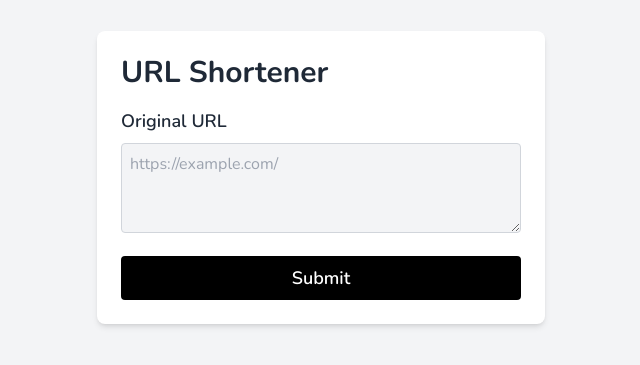
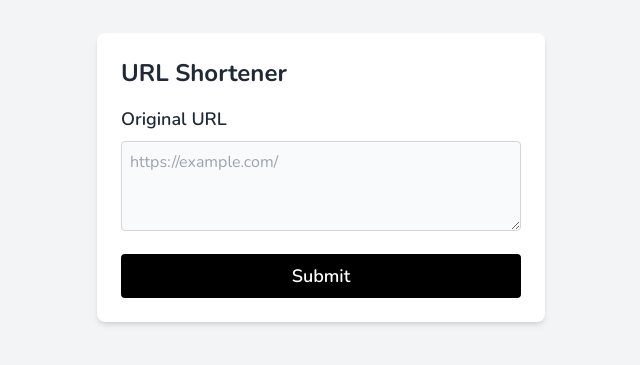
Before and after one commit to mahfuzurrahman98/url-shortner, a Vue app in the folder client/: page / in a window 1280 px wide. Shown: the part 223-588 px from the top of the page, without its empty margins (319-959 px from the left). Built offline with nearby package versions, Linux system fonts and the light colour scheme.

Commit message:
minor improvement

```diff
--- a/client/src/views/HomeView.vue
+++ b/client/src/views/HomeView.vue
@@ -1,7 +1,7 @@
 <template>
     <div class="min-h-screen flex items-center justify-center bg-gray-100 p-4">
         <div class="w-full max-w-md bg-white p-6 rounded-lg shadow-md">
-            <h2 class="text-3xl font-bold text-gray-800 mb-4">URL Shortener</h2>
+            <h2 class="text-2xl font-bold text-gray-800 mb-4">URL Shortener</h2>
             <form @submit.prevent="onSubmit">
                 <div class="mb-4">
                     <label
@@ -17,7 +17,7 @@
                         cols="30"
                         rows="3"
                         :class="{
-                            'w-full p-2 bg-gray-100 text-gray-800 border border-gray-300 rounded focus:outline-none focus:ring-2 focus:ring-gray-500':
+                            'w-full p-2 bg-gray-50 text-gray-800 border border-gray-300 rounded focus:outline-none focus:ring-2 focus:ring-gray-500':
                                 !validationErrors.originalUrl,
                             'w-full p-2 bg-red-100 text-gray-800 border border-red-500 rounded focus:outline-none focus:ring-2 focus:ring-red-500':
                                 validationErrors.originalUrl,
```
